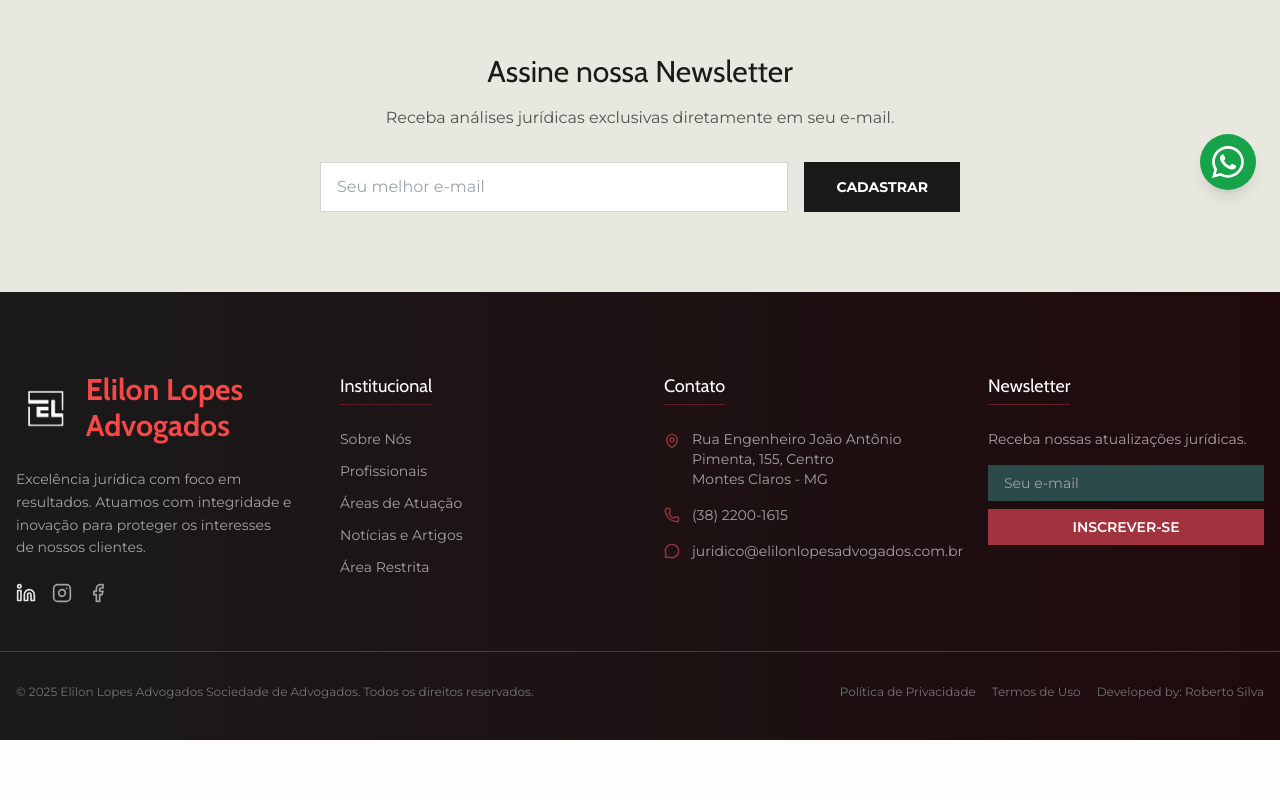
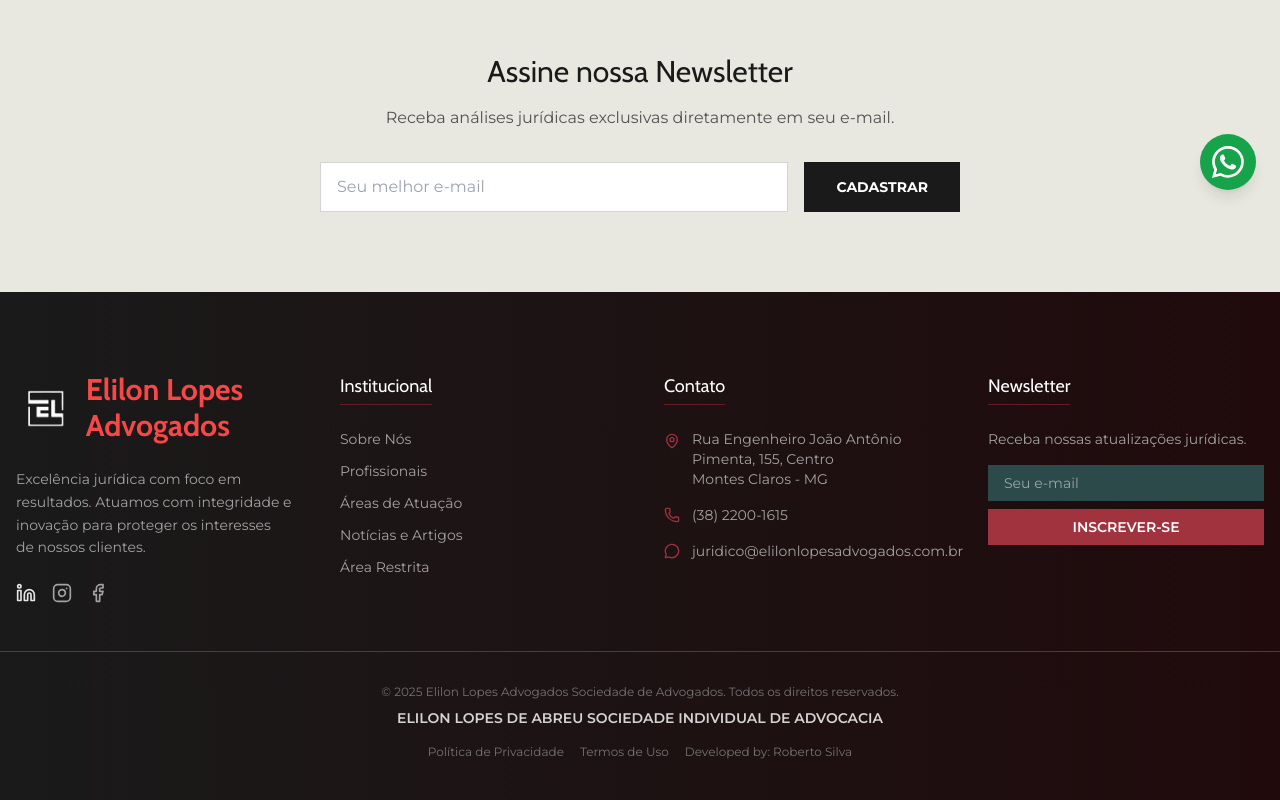
Before and after one commit to RobertoSilvaDevFullStack/elilon-advocacia, a React (Vite) app: page /blog in a window 1280 px wide. Shown: the part 586-1386 px from the top of the page. Before the commit the page ends 1326 px from the top, so only its background shows below. Built offline with nearby package versions, Linux system fonts and the light colour scheme; no server answers.

Commit message:
feat: adiciona razão social no rodapé

```diff
--- a/components/Layout.tsx
+++ b/components/Layout.tsx
@@ -155,12 +155,15 @@
           </form>
         </div>
       </div>
-      <div className="container mx-auto px-4 mt-8 flex flex-col md:flex-row justify-between items-center text-xs text-neutral-500">
-        <p>
+      <div className="container mx-auto px-4 mt-8 text-center">
+        <p className="text-xs text-neutral-500 mb-2">
           &copy; {new Date().getFullYear()} Elilon Lopes Advogados Sociedade de
           Advogados. Todos os direitos reservados.
         </p>
-        <div className="flex space-x-4 mt-4 md:mt-0">
+        <p className="text-sm font-semibold text-neutral-300 mb-4">
+          ELILON LOPES DE ABREU SOCIEDADE INDIVIDUAL DE ADVOCACIA
+        </p>
+        <div className="flex flex-wrap justify-center space-x-4 text-xs text-neutral-500">
           <Link to="/privacidade" className="hover:text-accent-400">
             Política de Privacidade
           </Link>
```
